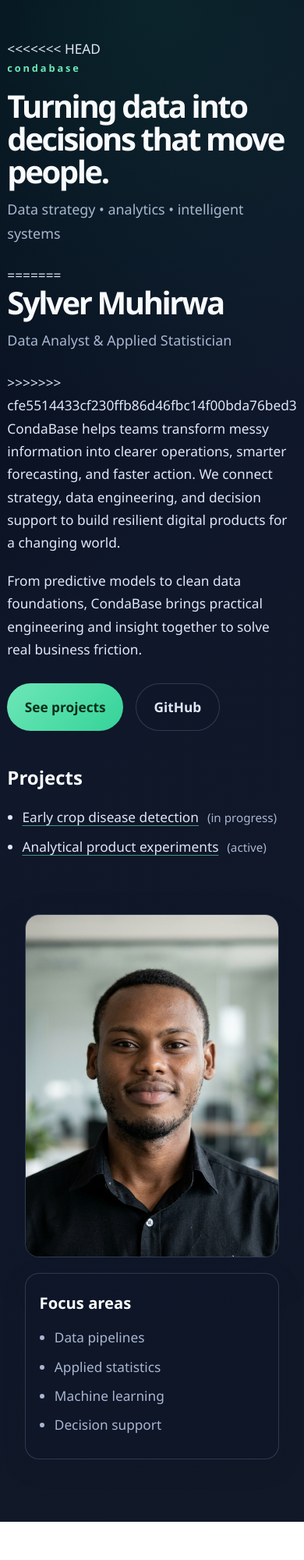
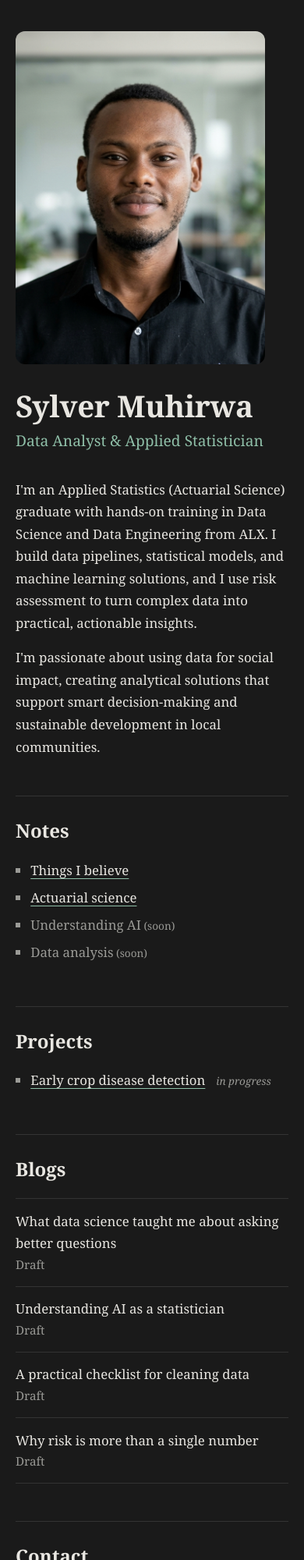
Before and after one commit to sylvermuhirwa/portfolio-website, a plain HTML site: page index.html in a window 390 px wide. Shown: the top 2000 px of the page at 78% size. Before the commit the page ends 1951 px from the top, so only its background shows below. Drawn offline with Linux system fonts and the light colour scheme.

Commit message:
Add beliefs, actuarial and blog pages

```diff
--- a/index.html
+++ b/index.html
@@ -3,55 +3,51 @@
 <head>
   <meta charset="UTF-8">
   <meta name="viewport" content="width=device-width, initial-scale=1">
-  <title>condabase</title>
+  <title>Sylver Muhirwa | Data Analyst &amp; Applied Statistician</title>
+  <meta name="description" content="Sylver Muhirwa: Applied Statistics (Actuarial Science) graduate writing about data science, AI and data analysis.">
   <link rel="stylesheet" href="style.css">
 </head>
 <body>
-  <main class="page-shell">
-    <section class="intro">
-<<<<<<< HEAD
-      <div class="eyebrow">condabase</div>
-      <h1>Turning data into decisions that move people.</h1>
-      <p class="role">Data strategy • analytics • intelligent systems</p>
-=======
+  <main>
+    <div class="intro">
       <h1>Sylver Muhirwa</h1>
       <p class="role">Data Analyst &amp; Applied Statistician</p>
->>>>>>> cfe5514433cf230ffb86d46fbc14f00bda76bed3
 
-      <p>CondaBase helps teams transform messy information into clearer operations, smarter forecasting, and faster action. We connect strategy, data engineering, and decision support to build resilient digital products for a changing world.</p>
+      <p>I'm an Applied Statistics (Actuarial Science) graduate with hands-on training in Data Science and Data Engineering from ALX. I build data pipelines, statistical models, and machine learning solutions, and I use risk assessment to turn complex data into practical, actionable insights.</p>
+      <p>I'm passionate about using data for social impact, creating analytical solutions that support smart decision-making and sustainable development in local communities.</p>
 
-      <p>From predictive models to clean data foundations, CondaBase brings practical engineering and insight together to solve real business friction.</p>
+      <h2>Notes</h2>
+      <ul class="notes">
+        <li><a href="beliefs.html">Things I believe</a></li>
+        <li><a href="actuarial-science.html">Actuarial science</a></li>
+        <li><span class="soon">Understanding AI</span></li>
+        <li><span class="soon">Data analysis</span></li>
+      </ul>
 
-      <div class="cta-row">
-        <a class="button primary" href="#projects">See projects</a>
-        <a class="button secondary" href="https://github.com/sylvermuhirwa" target="_blank" rel="noopener">GitHub</a>
-      </div>
-
-      <h2 id="projects">Projects</h2>
-      <ul>
+      <h2>Projects</h2>
+      <ul class="notes one">
         <li>
           <a href="https://github.com/sylvermuhirwa/crop-disease-detection" target="_blank" rel="noopener">Early crop disease detection</a>
-          <span class="status">(in progress)</span>
-        </li>
-        <li>
-          <a href="https://github.com/sylvermuhirwa" target="_blank" rel="noopener">Analytical product experiments</a>
-          <span class="status">(active)</span>
+          <span class="status">in progress</span>
         </li>
       </ul>
-    </section>
 
-    <aside class="profile-panel">
-      <img src="images/me.jpg" alt="Sylver Muhirwa in portrait">
-      <div class="info-card">
-        <h3>Focus areas</h3>
-        <ul>
-          <li>Data pipelines</li>
-          <li>Applied statistics</li>
-          <li>Machine learning</li>
-          <li>Decision support</li>
-        </ul>
-      </div>
-    </aside>
+      <h2>Blogs</h2>
+      <ul class="blogs">
+        <li><a href="blog-post-template.html"><span>What data science taught me about asking better questions</span><span class="date">Draft</span></a></li>
+        <li><a href="#"><span>Understanding AI as a statistician</span><span class="date">Draft</span></a></li>
+        <li><a href="#"><span>A practical checklist for cleaning data</span><span class="date">Draft</span></a></li>
+        <li><a href="#"><span>Why risk is more than a single number</span><span class="date">Draft</span></a></li>
+      </ul>
+
+      <h2>Contact</h2>
+      <ul class="notes">
+        <li><a href="https://github.com/sylvermuhirwa" target="_blank" rel="noopener">GitHub</a></li>
+        <li><a href="https://www.linkedin.com/in/your-handle" target="_blank" rel="noopener">LinkedIn</a></li>
+        <li><a href="mailto:you@example.com">you@example.com</a></li>
+      </ul>
+    </div>
+    <img src="images/me.jpg" alt="Portrait of Sylver Muhirwa" width="340" height="440">
   </main>
 </body>
 </html>
--- a/style.css
+++ b/style.css
@@ -1,38 +1,30 @@
-* {
-  box-sizing: border-box;
+:root {
+  --bg: #1a1a1a;
+  --text: #e8e6e1;
+  --muted: #9a9a96;
+  --line: #333;
+  --accent: #8fbfa8;
 }
 
-:root {
-  --bg: #0f172a;
-  --bg-elevated: #111c32;
-  --panel: rgba(15, 23, 42, 0.78);
-  --heading: #f8fafc;
-  --text: #dfe7f7;
-  --muted: #a9b6d1;
-  --accent: #6ee7b7;
-  --accent-strong: #34d399;
-  --border: rgba(148, 163, 184, 0.25);
-}
+* { box-sizing: border-box; }
+
+html { scroll-behavior: smooth; }
 
 body {
-  background:
-    radial-gradient(circle at top, rgba(52, 211, 153, 0.12), transparent 30%),
-    linear-gradient(135deg, #020817 0%, #0f172a 38%, #111827 100%);
+  background: var(--bg);
   color: var(--text);
-  font-family: "Segoe UI", Tahoma, Geneva, Verdana, sans-serif;
-  font-size: 1.08rem;
+  font-family: Georgia, "Times New Roman", serif;
+  font-size: 1.15rem;
   line-height: 1.7;
   margin: 0;
-  min-height: 100vh;
 }
 
 main {
   display: flex;
   gap: 4rem;
-  max-width: 1120px;
+  max-width: 1100px;
   margin: 0 auto;
   padding: 5rem 2rem;
-  align-items: center;
 }
 
 .intro {
@@ -40,144 +32,200 @@ main {
   max-width: 620px;
 }
 
-.eyebrow {
-  font-size: 0.8rem;
-  font-weight: 700;
-  letter-spacing: 0.18rem;
-  text-transform: lowercase;
-  color: var(--accent);
-  margin-bottom: 1rem;
-}
-
 h1 {
-  font-size: clamp(2.5rem, 4vw, 4.5rem);
-  line-height: 1.05;
-  margin: 0 0 0.75rem;
-  color: var(--heading);
-  letter-spacing: -0.06em;
+  font-size: clamp(2.4rem, 6vw, 3.4rem);
+  margin: 0 0 0.5rem;
+  line-height: 1.1;
+  letter-spacing: -0.01em;
 }
 
 .role {
-  color: var(--muted);
-  font-size: 1.12rem;
-  margin: 0 0 1.5rem;
+  color: var(--accent);
+  font-size: 1.2rem;
+  margin: 0 0 3rem;
 }
 
 h2 {
   font-size: 1.5rem;
-  margin: 2.5rem 0 1rem;
-  color: var(--heading);
+  margin: 3rem 0 1rem;
+  padding-top: 1.5rem;
+  border-top: 1px solid var(--line);
 }
 
 h3 {
-  margin: 0 0 0.8rem;
-  color: var(--heading);
+  font-size: 1.15rem;
+  margin: 0 0 0.25rem;
 }
 
-p {
-  margin: 0 0 1.2rem;
-}
+p { margin: 0 0 1rem; }
 
-ul {
-  padding-left: 1.2rem;
-  margin: 0 0 0.5rem;
-}
-
-li {
-  margin-bottom: 0.5rem;
-}
-
-.button {
-  display: inline-flex;
-  align-items: center;
-  justify-content: center;
-  border-radius: 999px;
-  padding: 0.9rem 1.4rem;
-  text-decoration: none;
-  font-weight: 600;
-  transition: transform 0.2s ease, border-color 0.2s ease, background 0.2s ease;
-}
-
-.button:hover {
-  transform: translateY(-1px);
-}
-
-.button.primary {
-  background: linear-gradient(135deg, var(--accent) 0%, var(--accent-strong) 100%);
-  color: #082f1a;
-}
-
-.button.secondary {
-  border: 1px solid var(--border);
-  background: rgba(15, 23, 42, 0.4);
+/* Links */
+a {
   color: var(--text);
-}
-
-.cta-row {
-  display: flex;
-  gap: 1rem;
-  margin: 1.8rem 0 0;
-  flex-wrap: wrap;
-}
-
-.profile-panel {
-  flex: 0 0 340px;
-  display: flex;
-  flex-direction: column;
-  gap: 1.25rem;
-}
-
-img {
-  width: 100%;
-  max-width: 340px;
-  height: 440px;
-  object-fit: cover;
-  border-radius: 18px;
-  border: 1px solid var(--border);
-  box-shadow: 0 22px 45px rgba(15, 23, 42, 0.35);
-}
-
-.info-card {
-  background: var(--panel);
-  border: 1px solid var(--border);
-  border-radius: 18px;
-  padding: 1.25rem 1.1rem;
-  box-shadow: 0 10px 30px rgba(15, 23, 42, 0.2);
-}
-
-.info-card ul {
-  margin: 0;
-  color: var(--muted);
-}
-
-a {
-  color: #dfe7f7;
-  text-decoration-color: rgba(110, 231, 183, 0.6);
+  text-decoration-color: var(--accent);
   text-underline-offset: 4px;
 }
 
-a:hover {
-  color: var(--accent);
+a:hover { color: var(--accent); }
+
+a:focus-visible {
+  outline: 2px solid var(--accent);
+  outline-offset: 3px;
+  border-radius: 2px;
+}
+
+/* Skills */
+.skills { margin: 0; }
+
+.skills dt {
+  font-weight: bold;
+  margin-top: 1rem;
+}
+
+.skills dd {
+  margin: 0;
+  color: var(--muted);
+  font-size: 1.05rem;
+}
+
+/* Projects */
+.project p {
+  color: var(--muted);
+  font-size: 1.05rem;
+  margin: 0;
 }
 
 .status {
   color: var(--muted);
-  font-size: 0.95rem;
-  margin-left: 0.4rem;
+  font-size: 0.85rem;
+  font-weight: normal;
+  font-style: italic;
+  margin-left: 0.6rem;
 }
 
+/* Contact */
+.links {
+  list-style: none;
+  padding: 0;
+  margin: 0;
+  display: flex;
+  flex-wrap: wrap;
+  gap: 0.5rem 1.8rem;
+}
+
+/* Photo */
+img {
+  width: 340px;
+  height: 440px;
+  max-width: 100%;
+  object-fit: cover;
+  border-radius: 12px;
+  align-self: flex-start;
+  position: sticky;
+  top: 5rem;
+  background: #252525;
+}
+
+/* Skip link */
+.skip {
+  position: absolute;
+  left: -999px;
+  top: 0.5rem;
+  background: var(--accent);
+  color: #111;
+  padding: 0.4rem 0.8rem;
+  z-index: 10;
+}
+
+.skip:focus { left: 0.5rem; }
+
+/* Tablet and mobile: photo moves above the text */
 @media (max-width: 800px) {
+  body { font-size: 1.05rem; }
+
   main {
-    flex-direction: column;
-    padding-top: 3rem;
-  }
-
-  .profile-panel {
-    width: 100%;
-    flex-basis: auto;
+    flex-direction: column-reverse;
+    gap: 2rem;
+    padding: 2.5rem 1.25rem 4rem;
   }
 
   img {
-    max-width: 100%;
+    position: static;
+    width: 100%;
+    max-width: 320px;
+    height: auto;
+    aspect-ratio: 3 / 4;
   }
+
+  .role { margin-bottom: 2rem; }
 }
+
+@media (prefers-reduced-motion: reduce) {
+  html { scroll-behavior: auto; }
+}
+
+/* ---- Notes, blogs, sub pages ---- */
+.notes {
+  list-style: square;
+  padding-left: 1.2rem;
+  margin: 0;
+  columns: 2;
+  column-gap: 3rem;
+}
+.notes li { margin-bottom: 0.4rem; break-inside: avoid; }
+.notes::marker, .notes li::marker { color: var(--muted); }
+.notes.one { columns: 1; }
+.soon { color: var(--muted); }
+.soon::after { content: " (soon)"; font-size: 0.85rem; }
+
+.blogs { list-style: none; padding: 0; margin: 0; border-top: 1px solid var(--line); }
+.blogs li { border-bottom: 1px solid var(--line); }
+.blogs a {
+  display: flex;
+  justify-content: space-between;
+  gap: 1.5rem;
+  padding: 0.9rem 0;
+  text-decoration: none;
+}
+.blogs a:hover span:first-child { color: var(--accent); }
+.date { color: var(--muted); font-size: 0.95rem; white-space: nowrap; }
+
+.page { display: block; }
+.page .intro { max-width: 640px; margin: 0 auto; }
+.back { margin: 0 0 2rem; font-size: 1rem; }
+.beliefs { padding-left: 1.4rem; }
+.beliefs li { margin-bottom: 1.2rem; }
+.beliefs strong { display: block; }
+
+@media (max-width: 800px) {
+  .notes { columns: 1; }
+  .blogs a { flex-direction: column; gap: 0; }
+}
+
+/* single-page tweaks */
+h2[id] { scroll-margin-top: 2rem; }
+.after { margin-top: 1.2rem; }
+
+/* ---- article pages (beliefs, actuarial, blog posts) ---- */
+.page .intro { max-width: 680px; }
+.page h1 { font-size: clamp(2rem, 5vw, 2.6rem); margin-bottom: 0.8rem; }
+.page h2 { border-top: 0; padding-top: 0; margin: 3rem 0 1rem; font-size: 1.6rem; }
+.byline {
+  display: flex;
+  align-items: center;
+  gap: 0.6rem;
+  color: var(--muted);
+  font-size: 0.95rem;
+  margin: 0 0 3rem;
+}
+.byline img {
+  width: 26px;
+  height: 26px;
+  border-radius: 50%;
+  position: static;
+  align-self: auto;
+  object-fit: cover;
+}
+.page .date { color: var(--muted); font-size: 0.95rem; margin-bottom: 2rem; }
+.page .back { font-size: 1rem; margin-bottom: 3rem; }
+.page .back a { color: var(--muted); }
```
Also changed, not shown: actuarial-science.html (added, +49 -0 lines), beliefs.html (added, +50 -0 lines), blog-post-template.html (added, +30 -0 lines).
